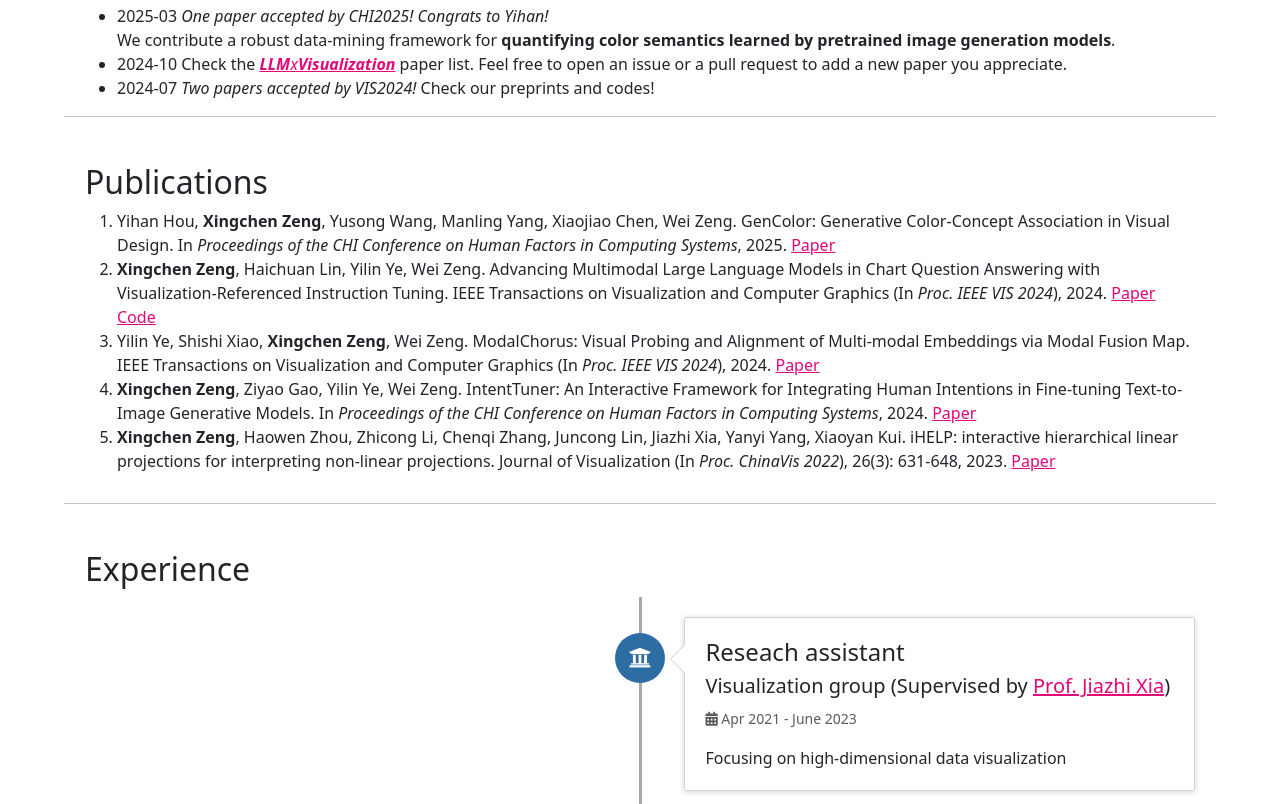
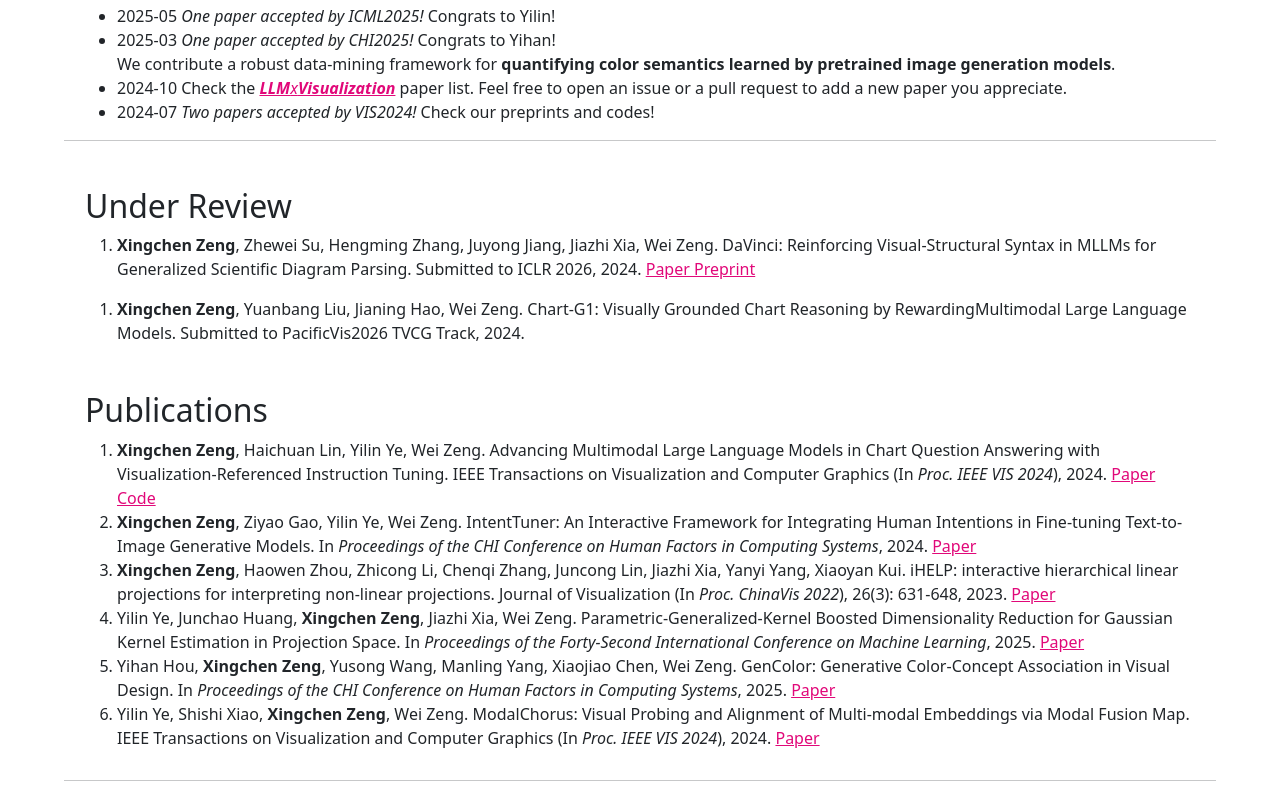
Before and after one commit to zengxingchen/zengxingchen.github.io, a plain HTML site: page index.html in a window 1280 px wide. Shown: the part 436-1240 px from the top of the page. Drawn offline with Linux system fonts and the light colour scheme.

Commit message:
Update personal information and add new research publications and under-review papers in index.html

```diff
--- a/index.html
+++ b/index.html
@@ -62,7 +62,7 @@
         <section class="self-introduction">
           <h2 class="greeting">Hi, I am <u>Xingchen Zeng</u>.</h2>
             <p>
-              I am a second-year PhD student in Data Science and Analytics at the Hong Kong University of Science and
+              I am a third-year PhD student in Data Science and Analytics at the Hong Kong University of Science and
               Technology (Guangzhou), supervised by <a href="https://www.zeng-wei.com">Prof. Wei Zeng</a> and <a href="https://cse.hkust.edu.hk/~weiwcs/">Prof. Wei Wang</a>.
               Before that,
               I received my Bachelor's degree from Central South University,
@@ -93,7 +93,8 @@
     <h3 class="subtitle">News</h3>
     <div>
       <ul>
-        <li>2025-03 <i>One paper accepted by CHI2025! Congrats to Yihan! </i></li> We contribute a robust data-mining framework for <b>quantifying color semantics learned by pretrained image generation models</b>.
+        <li>2025-05 <i>One paper accepted by ICML2025!</i>  Congrats to Yilin! </li>
+        <li>2025-03 <i>One paper accepted by CHI2025! </i> Congrats to Yihan!</li> We contribute a robust data-mining framework for <b>quantifying color semantics learned by pretrained image generation models</b>.
         <li>2024-10 Check the <a href="https://github.com/zengxingchen/LLM-Visualization-Paper-List"> <i><b>LLM</b>x<b>Visualization</b></i></a> paper list.  Feel free to open an issue or a pull request to add a new paper you appreciate.</li>
         <li>2024-07 <i>Two papers accepted by VIS2024!</i> Check our preprints and codes!</li>
       </ul>
@@ -101,28 +102,34 @@
   </section>
     <hr />
 
+    <section id="research" class="container" style="margin-top:-30px">
+      <div>
+        <h3 class="subtitle">Under Review</h3>
+        <ol>
+          <li>
+            <b>Xingchen Zeng</b>, Zhewei Su, Hengming Zhang, Juyong Jiang, Jiazhi Xia, Wei Zeng. DaVinci: Reinforcing Visual-Structural Syntax in MLLMs for Generalized Scientific Diagram Parsing. Submitted to ICLR 2026, 2024. <a href="https://openreview.net/pdf?id=OAXECnLxuk">Paper Preprint</a>
+          </li>
+        </ol>
+        <ol>
+          <li>
+            <b>Xingchen Zeng</b>, Yuanbang Liu, Jianing Hao, Wei Zeng. Chart-G1: Visually Grounded Chart Reasoning by RewardingMultimodal Large Language Models. Submitted to PacificVis2026 TVCG Track, 2024.
+          </li>
+        </ol>
+        <p>
+        </p>
+      </div>
+    </section>
+
   <section id="research" class="container" style="margin-top:-30px">
     <div>
       <h3 class="subtitle">Publications</h3>
       <ol>
-        <li>
-          Yihan Hou, <b>Xingchen Zeng</b>, Yusong Wang, Manling Yang, Xiaojiao Chen, Wei Zeng.
-          GenColor: Generative Color-Concept Association in Visual Design.
-          In <i>Proceedings of the CHI Conference on Human Factors in Computing Systems</i>, 2025.
-          <a href="https://arxiv.org/pdf/2503.03236">Paper</a>
-        </li>
         <li>
           <b>Xingchen Zeng</b>, Haichuan Lin, Yilin Ye, Wei Zeng.
           Advancing Multimodal Large Language Models in Chart Question Answering with Visualization-Referenced Instruction Tuning.
           IEEE Transactions on Visualization and Computer Graphics (In <i>Proc. IEEE VIS 2024</i>), 2024.
           <a href="https://arxiv.org/abs/2407.20174">Paper</a>
           <a href="https://github.com/zengxingchen/ChartQA-MLLM">Code</a>
-        </li>
-        <li>
-          Yilin Ye, Shishi Xiao, <b>Xingchen Zeng</b>, Wei Zeng.
-          ModalChorus: Visual Probing and Alignment of Multi-modal Embeddings via Modal Fusion Map.
-          IEEE Transactions on Visualization and Computer Graphics (In <i>Proc. IEEE VIS 2024</i>), 2024.
-          <a href="https://arxiv.org/abs/2407.12315">Paper</a>
         </li>
         <li>
           <b>Xingchen Zeng</b>, Ziyao Gao, Yilin Ye, Wei Zeng.
@@ -137,12 +144,30 @@
           Visualization (In <i>Proc. ChinaVis 2022</i>), 26(3): 631-648, 2023.
           <a href="https://link.springer.com/article/10.1007/s12650-022-00900-4">Paper</a>
         </li>
-
+        <li>
+          Yilin Ye, Junchao Huang, <b>Xingchen Zeng</b>, Jiazhi Xia, Wei Zeng.
+          Parametric-Generalized-Kernel Boosted Dimensionality Reduction for Gaussian Kernel Estimation in Projection Space.
+          In <i>Proceedings of the Forty-Second International Conference on Machine Learning</i>, 2025.
+          <a href="https://arxiv.org/pdf/2503.03236">Paper</a>
+        </li>
+        <li>
+          Yihan Hou, <b>Xingchen Zeng</b>, Yusong Wang, Manling Yang, Xiaojiao Chen, Wei Zeng.
+          GenColor: Generative Color-Concept Association in Visual Design.
+          In <i>Proceedings of the CHI Conference on Human Factors in Computing Systems</i>, 2025.
+          <a href="https://arxiv.org/pdf/2503.03236">Paper</a>
+        </li>
+        <li>
+          Yilin Ye, Shishi Xiao, <b>Xingchen Zeng</b>, Wei Zeng.
+          ModalChorus: Visual Probing and Alignment of Multi-modal Embeddings via Modal Fusion Map.
+          IEEE Transactions on Visualization and Computer Graphics (In <i>Proc. IEEE VIS 2024</i>), 2024.
+          <a href="https://arxiv.org/abs/2407.12315">Paper</a>
+        </li>
       </ol>
       <p>
       </p>
     </div>
   </section>
+
 
   <hr style="margin-top:30px" />
   <section class='container' id="experience" style="margin-top:-30px">
```
